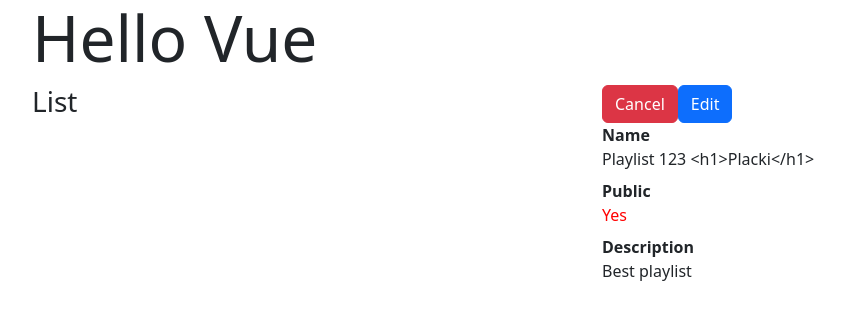
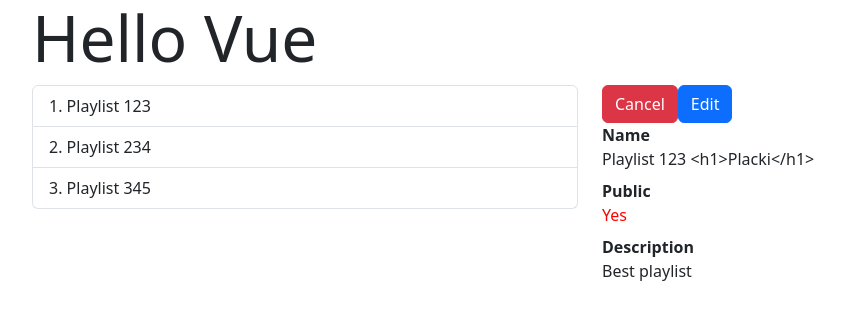
Before and after one commit to ev45ive/sages-vue-open-wrzesien, a Vue app: page / in a window 1280 px wide. Shown: the top 320 px of the page, without its empty margins (50-895 px from the left). Built offline with nearby package versions, Linux system fonts and the light colour scheme.

Commit message:
v-for="(playlist, index) of playlists"

```diff
--- a/src/playlists/components/PlaylistList.vue
+++ b/src/playlists/components/PlaylistList.vue
@@ -1,21 +1,45 @@
 <template>
-    <div>
-        <h3>List</h3>
+  <div>
+    <!--
+        for(let index in items)
+        for(let item of items)
+    -->
+
+    <div class="list-group">
+      <button
+        v-for="(playlist, index) of playlists"
+        type="button"
+        class="list-group-item list-group-item-action"
+      >
+        {{ index + 1 }}. {{ playlist.name }}
+      </button>
     </div>
+  </div>
 </template>
 
-<script lang="ts">
-import { defineComponent } from 'vue'
+<script lang="ts" setup>
+import { ref } from "vue";
 
-export default defineComponent({
-    setup () {
-
-
-        return {}
-    }
-})
+const playlists = ref([
+  {
+    id: "123",
+    name: "Playlist 123",
+    public: true,
+    description: "Best playlist",
+  },
+  {
+    id: "234",
+    name: "Playlist 234",
+    public: false,
+    description: "Awesome playlist",
+  },
+  {
+    id: "345",
+    name: "Playlist 345",
+    public: true,
+    description: "Cool playlist",
+  },
+]);
 </script>
 
-<style scoped>
-
-</style>
+<style scoped></style>
```
